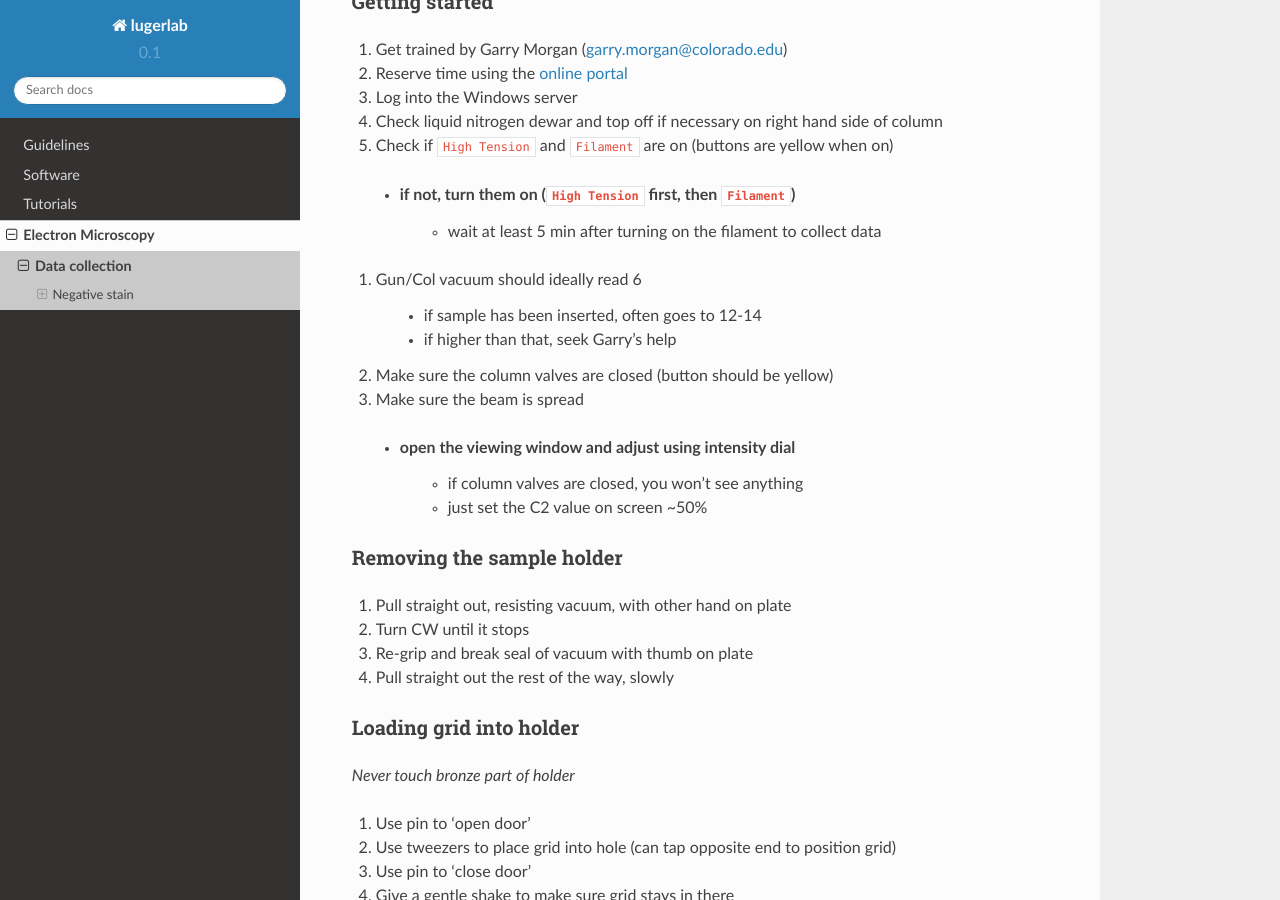
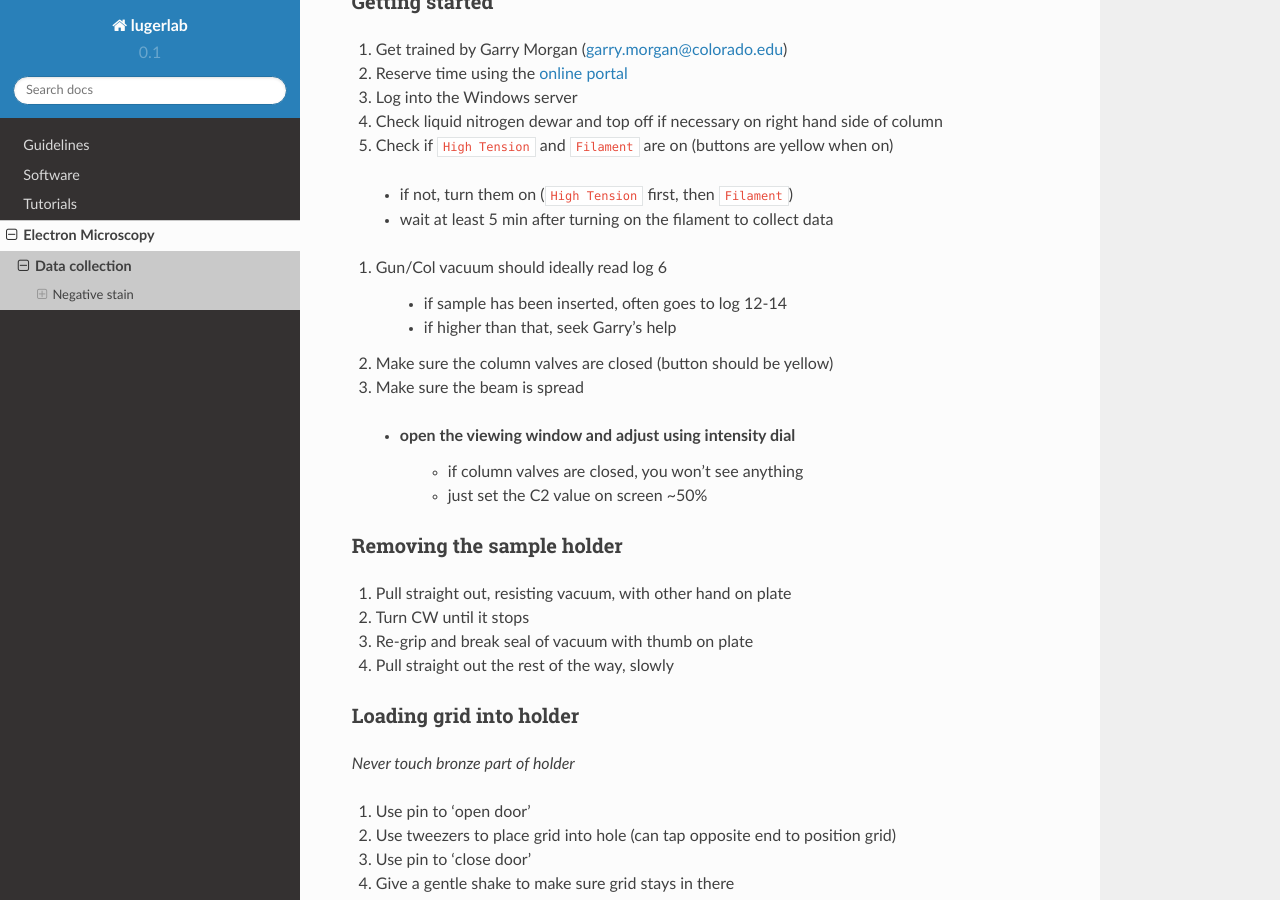
Before and after one commit to Luger-Lab/lugerlab-docs, a Sphinx documentation site: the page built from docs/source/electron_microscopy/data_collection.rst, in a window 1280 px wide and 900 px high, scrolled down 374 px. Built offline with Sphinx 7.4.7 and the Read the Docs theme 2.0.0, drawn with Linux system fonts in a browser that asks for light colours; pages that are not in the unit, such as notebooks, are missing from menus.

```diff
--- a/docs/source/electron_microscopy/data_collection.rst
+++ b/docs/source/electron_microscopy/data_collection.rst
@@ -18,11 +18,10 @@ Getting started
 #. Check if ``High Tension`` and ``Filament`` are on (buttons are yellow when on)
 
   - if not, turn them on (``High Tension`` first, then ``Filament``)
-	- wait at least 5 min after turning on the filament to collect data
+  - wait at least 5 min after turning on the filament to collect data
+#. Gun/Col vacuum should ideally read log 6
 
-#. Gun/Col vacuum should ideally read 6
-
-	- if sample has been inserted, often goes to 12-14
+	- if sample has been inserted, often goes to log 12-14
 	- if higher than that, seek Garry's help
 
 #. Make sure the column valves are closed (button should be yellow)
```
